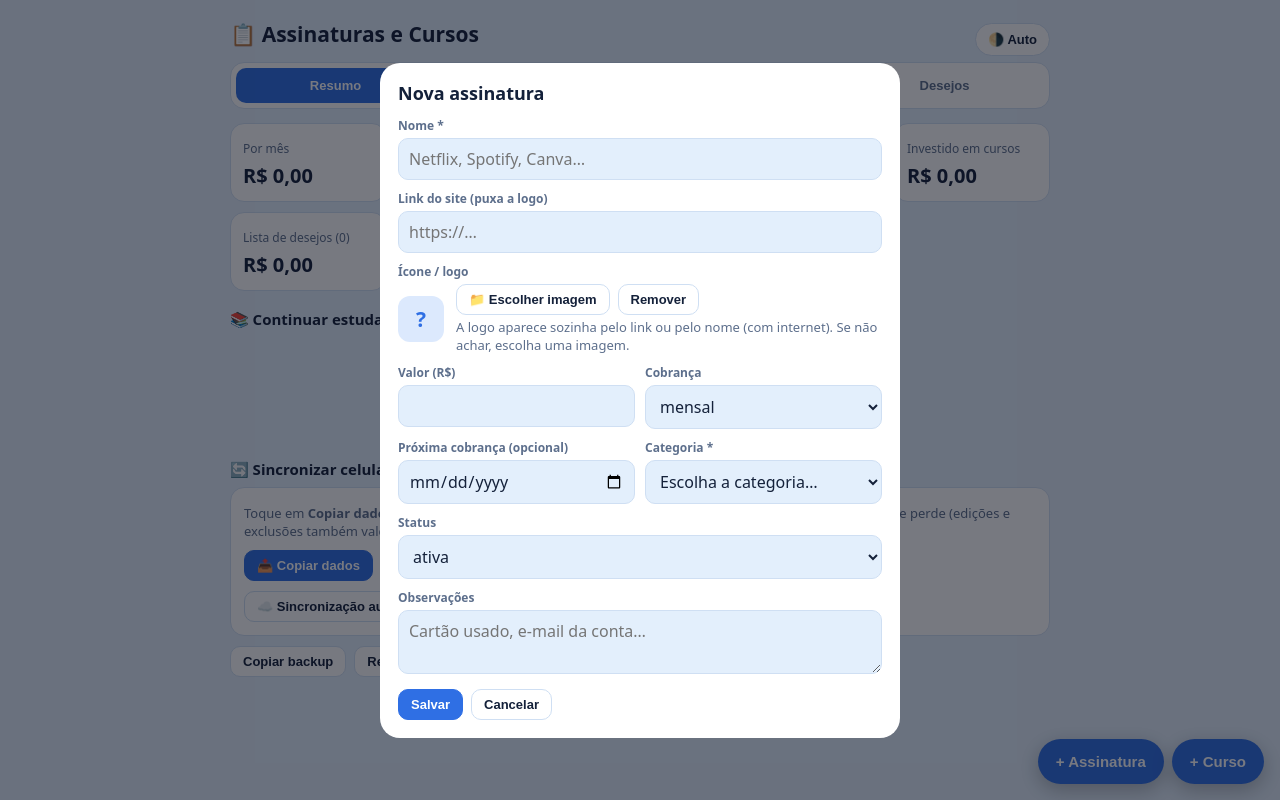
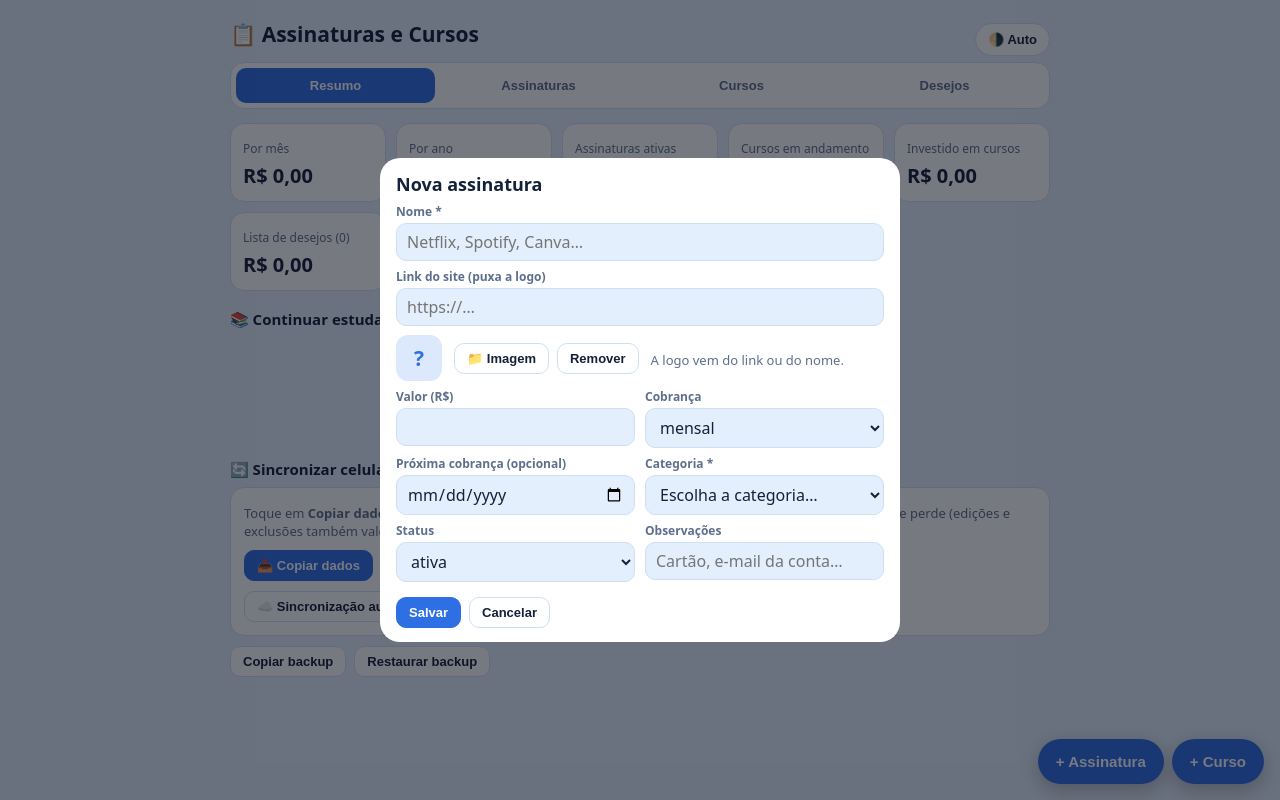
Before and after one commit to alinedecastrodias2-creator/assinaturas-cursos, a plain HTML site: page index.html in a window 1280 px wide. Both pictures are taken after a click on the button "+ Assinatura". Drawn offline with Linux system fonts and the light colour scheme.

Commit message:
Update index.html

```diff
--- a/index.html
+++ b/index.html
@@ -47,9 +47,12 @@ select,input,textarea{font:inherit;color:var(--ink);background:var(--bg);border:
 .tools select,.tools input{width:auto;flex:1;min-width:120px}
 .modal{position:fixed;inset:0;background:rgba(8,12,25,.55);display:none;align-items:flex-end;justify-content:center;z-index:10}
 .modal.on{display:flex}
-.sheet{background:var(--card);width:100%;max-width:520px;max-height:92vh;overflow:auto;border-radius:20px 20px 0 0;padding:18px}
+.sheet{background:var(--card);width:100%;max-width:520px;max-height:96vh;max-height:96dvh;overflow:auto;border-radius:20px 20px 0 0;padding:14px 16px}
 @media(min-width:600px){.modal{align-items:center}.sheet{border-radius:20px}}
-.sheet h2{margin:0 0 12px;font-size:18px}
+.sheet h2{margin:0 0 6px;font-size:18px}
+.sheet label{margin:7px 0 3px}
+.sheet input,.sheet select,.sheet textarea{padding:7px 10px}
+.sheet textarea{resize:none}
 label{display:block;font-size:12px;color:var(--mut);margin:10px 0 4px;font-weight:600}
 .two{display:grid;grid-template-columns:1fr 1fr;gap:10px}
 .icoRow{display:flex;gap:12px;align-items:center}
@@ -681,10 +684,9 @@ window.__voltar=()=>{
 /* ---------- formulários ---------- */
 function iconBlock(it){
   tmpIcone=it.icone||"";
-  return `<label>Ícone / logo</label>
-  <div class="icoRow"><div id="ipv"></div><div style="flex:1">
-   <div class="acts" style="margin:0"><button type="button" class="btn" onclick="document.getElementById('f_file').click()">📁 Escolher imagem</button><button type="button" class="btn" onclick="tmpIcone='';refreshPrev()">Remover</button></div>
-   <div class="sub">A logo aparece sozinha pelo link ou pelo nome (com internet). Se não achar, escolha uma imagem.</div></div></div>
+  return `<div class="icoRow" style="margin-top:9px;flex-wrap:wrap"><div id="ipv"></div>
+   <div class="acts" style="margin:0"><button type="button" class="btn" onclick="document.getElementById('f_file').click()">📁 Imagem</button><button type="button" class="btn" onclick="tmpIcone='';refreshPrev()">Remover</button></div>
+   <span class="sub" style="flex:1;min-width:110px">A logo vem do link ou do nome.</span></div>
    <input id="f_emoji" type="hidden" value="${esc(it.emoji)}">
    <input type="file" id="f_file" accept="image/*" hidden onchange="gotIcon(this)">`;
 }
@@ -724,7 +726,7 @@ function finish(k,o,fromId){
 }
 function edit(k,id,pre,fromId){
   const find=S[KEY[k]].find(x=>x.id===id);
-  const btns=`<div class="acts"><button class="btn p" id="ok">Salvar</button><button class="btn" onclick="closeModal()">Cancelar</button></div>`;
+  const btns=`<div class="acts" style="margin-top:12px"><button class="btn p" id="ok">Salvar</button><button class="btn" onclick="closeModal()">Cancelar</button></div>`;
   if(k==="sub"){
     const s=find||Object.assign({nome:"",valor:"",ciclo:"mensal",proxima:"",categoria:"",status:"ativa",nota:"",link:"",icone:"",emoji:""},pre);
     openModal(`<h2>${id?"Editar":"Nova"} assinatura</h2>
@@ -735,8 +737,8 @@ function edit(k,id,pre,fromId){
     <div><label>Cobrança</label><select id="f_ciclo">${Object.keys(CICLOS).map(c=>`<option ${s.ciclo===c?"selected":""}>${c}</option>`).join("")}</select></div></div>
     <div class="two"><div><label>Próxima cobrança (opcional)</label><input id="f_prox" type="date" value="${esc(s.proxima)}"></div>
     <div><label>Categoria *</label><select id="f_cat" onchange="const e=document.getElementById('f_err');if(e)e.textContent=''"><option value="" ${s.categoria?"":"selected"}>Escolha a categoria…</option>${cats().map(c=>`<option ${s.categoria===c?"selected":""}>${c}</option>`).join("")}</select></div></div>
-    <label>Status</label><select id="f_st">${["ativa","pausada","cancelada"].map(c=>`<option ${s.status===c?"selected":""}>${c}</option>`).join("")}</select>
-    <label>Observações</label><textarea id="f_nota" rows="2" placeholder="Cartão usado, e-mail da conta…">${esc(s.nota)}</textarea>${btns}`);
+    <div class="two"><div><label>Status</label><select id="f_st">${["ativa","pausada","cancelada"].map(c=>`<option ${s.status===c?"selected":""}>${c}</option>`).join("")}</select></div>
+    <div><label>Observações</label><textarea id="f_nota" rows="1" placeholder="Cartão, e-mail da conta…">${esc(s.nota)}</textarea></div></div>${btns}`);
     refreshPrev();
     ok.onclick=()=>{const nome=f_nome.value.trim();if(!nome){faltou(f_nome,"Preencha o nome.");return}
       if(!f_cat.value){faltou(f_cat,"Escolha a categoria.");return}
@@ -751,8 +753,8 @@ function edit(k,id,pre,fromId){
     <div><label>Valor pago (R$)</label><input id="f_valor" type="number" step="0.01" inputmode="decimal" value="${esc(c.valor)}"></div></div>
     <div class="two"><div><label>Progresso (%)</label><input id="f_pg" type="number" min="0" max="100" value="${c.progresso||0}"></div>
     <div><label>Acesso até (opcional)</label><input id="f_ac" type="date" value="${esc(c.acesso)}"></div></div>
-    <label>Data da compra (opcional)</label><input id="f_compra" type="date" value="${esc(c.compra)}">
-    <label>Observações</label><textarea id="f_nota" rows="2">${esc(c.nota)}</textarea>${btns}`);
+    <div class="two"><div><label>Data da compra (opcional)</label><input id="f_compra" type="date" value="${esc(c.compra)}"></div>
+    <div><label>Observações</label><textarea id="f_nota" rows="1">${esc(c.nota)}</textarea></div></div>${btns}`);
     refreshPrev();
     ok.onclick=()=>{const nome=f_nome.value.trim();if(!nome){faltou(f_nome,"Preencha o nome.");return}
       const pg=Math.max(0,Math.min(100,parseInt(f_pg.value)||0));
@@ -767,7 +769,7 @@ function edit(k,id,pre,fromId){
     <div><label>Prioridade</label><select id="f_pri">${["alta","media","baixa"].map(c=>`<option ${d.prioridade===c?"selected":""}>${c}</option>`).join("")}</select></div></div>
     <div class="two"><div><label>Preço (R$)</label><input id="f_valor" type="number" step="0.01" inputmode="decimal" value="${esc(d.valor)}"></div>
     <div><label>Cobrança (se assinatura)</label><select id="f_ciclo">${Object.keys(CICLOS).map(c=>`<option ${d.ciclo===c?"selected":""}>${c}</option>`).join("")}</select></div></div>
-    <label>Observações</label><textarea id="f_nota" rows="2" placeholder="Por que quero, cupom, quando está em promoção…">${esc(d.nota)}</textarea>${btns}`);
+    <label>Observações</label><textarea id="f_nota" rows="1" placeholder="Por que quero, cupom, promoção…">${esc(d.nota)}</textarea>${btns}`);
     refreshPrev();
     ok.onclick=()=>{const nome=f_nome.value.trim();if(!nome){faltou(f_nome,"Preencha o nome.");return}
       finish("des",Object.assign({id:d.id||uid(),nome,tipo:f_tipo.value,prioridade:f_pri.value,valor:parseFloat(f_valor.value)||0,ciclo:f_ciclo.value,nota:f_nota.value.trim()},common()),null)};
```
